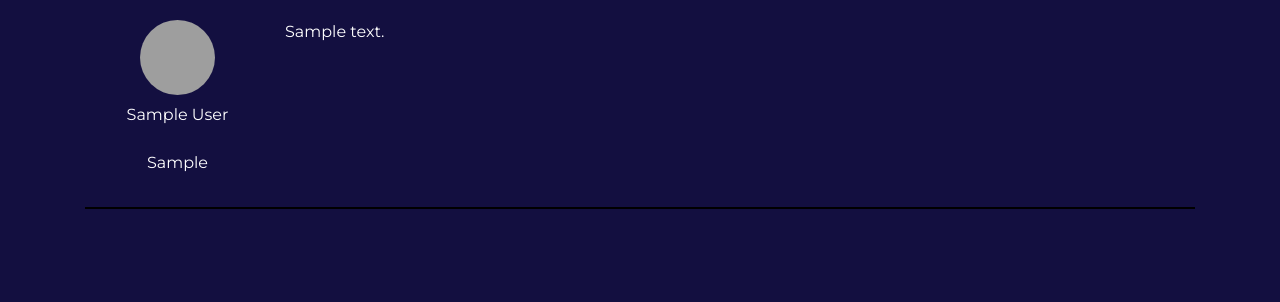
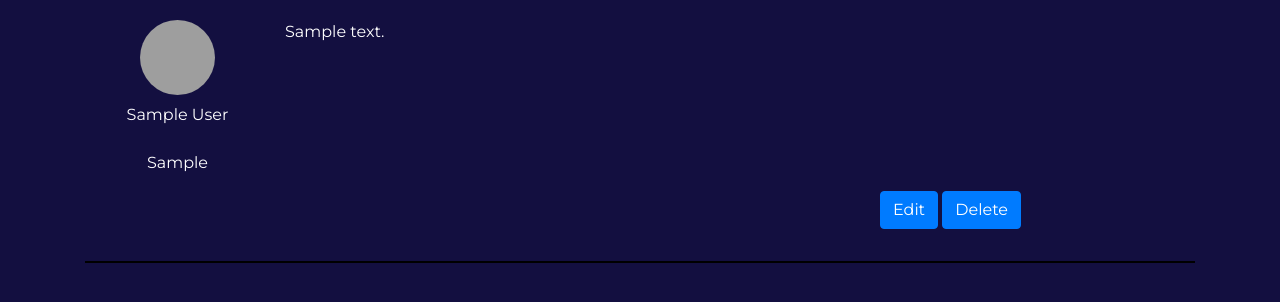
Before and after one commit to patelnilay/Denouement, a Django app: template denouement/templates/denouement/forum_thread.html in a window 1280 px wide. Shown: the part 170-472 px from the top of the page. Run offline with Django 3.2, Linux system fonts and the light colour scheme; the template is opened without the code that fills it: most values are stand-ins (such as "Sample title", 1, 10 or a date in 2020); parts of the project's set-up code (start-up, migrations or seed data) failed here and were passed over; some libraries are stand-ins or nearby versions; grey boxes are pictures that could not be loaded.

Commit message:
Added post moderation markup

```diff
--- a/denouement/templates/denouement/forum_thread.html
+++ b/denouement/templates/denouement/forum_thread.html
@@ -1,5 +1,4 @@
 {% extends 'denouement/base.html' %}
-
 {% block content %}
     <div class="container category-list">
         <h1 class="list-title">{{ parent_name }}</h1>
@@ -9,7 +8,6 @@
                     {% with "/media/"|add:post.author.username|add:".jpg" as picture_url %}
                     <img class="md-profile-picture mx-auto" src="{{ picture_url }}" alt="">
                 {% endwith %}
-
                 <h6>{{ post.author }}</h6>
                 <br>
                 <h6>{{ post.author.groups.all.0 }}</h6>
@@ -18,10 +16,38 @@
             <div class="col-12 col-md-10 align-self-start">
                 <p>{{ post.text }}</p>
             </div>
+            <div class="offset-8 col-4">
+                <ul class="post-moderation">
+                    <button type="button" class="btn btn-primary" data-toggle="modal" data-target="#exampleModalLong">
+                    Edit
+                    </button>
+                    <button onclick="moderationModal('Delete', '{{ post.id }}')" type="button" class="btn btn-primary" data-toggle="modal" data-target="#exampleModalLong">
+                    Delete
+                    </button>
+                </ul>
+            </div>
+            <div class="modal fade" id="exampleModalLong" tabindex="-1" role="dialog" aria-labelledby="exampleModalLongTitle" aria-hidden="true">
+                <div class="modal-dialog" role="document">
+                    <div class="modal-content">
+                        <div class="modal-header">
+                            <h5 class="modal-title" id="exampleModalLongTitle">Are you sure?</h5>
+                            <button type="button" class="close" data-dismiss="modal" aria-label="Close">
+                            <span aria-hidden="true">&times;</span>
+                            </button>
+                        </div>
+                        <div class="modal-body">
+                            This action could be irreversible!
+                        </div>
+                        <div class="modal-footer">
+                            <button type="button" class="btn btn-secondary" data-dismiss="modal">Cancel</button>
+                            <a type="button" class="btn btn-danger">Confirm</a>
+                        </div>
+                    </div>
+                </div>
+            </div>
         </div>
         <hr style="width: 100%; color: black; height: 1px; background-color:black;" />
     {% endfor %}
-
     {% if user.is_authenticated %}
         <form method="POST">
             {% csrf_token %}
--- a/denouement/templates/denouement/forums_index.html
+++ b/denouement/templates/denouement/forums_index.html
@@ -1,5 +1,4 @@
 {% extends 'denouement/base.html' %}
-
 
 {% block content %}
     <div class="container category-list">
@@ -8,7 +7,7 @@
             <div class="row align-items-center no-margin master-row">
                 <div class="col-12 no-padding">
                     <div class="col-12 col-sm-12 col-md-9 no-padding">
-                        <a href="/forums/categories/{{ category.id }}"><h4>{{ category.title }}</h4></a>
+                        <a href="categories/{{ category.id }}"><h4>{{ category.title }}</h4></a>
                     </div>
 
                     <div class="col-12 no-padding">
```
Lines whose indentation alone changed are shown as unchanged.
